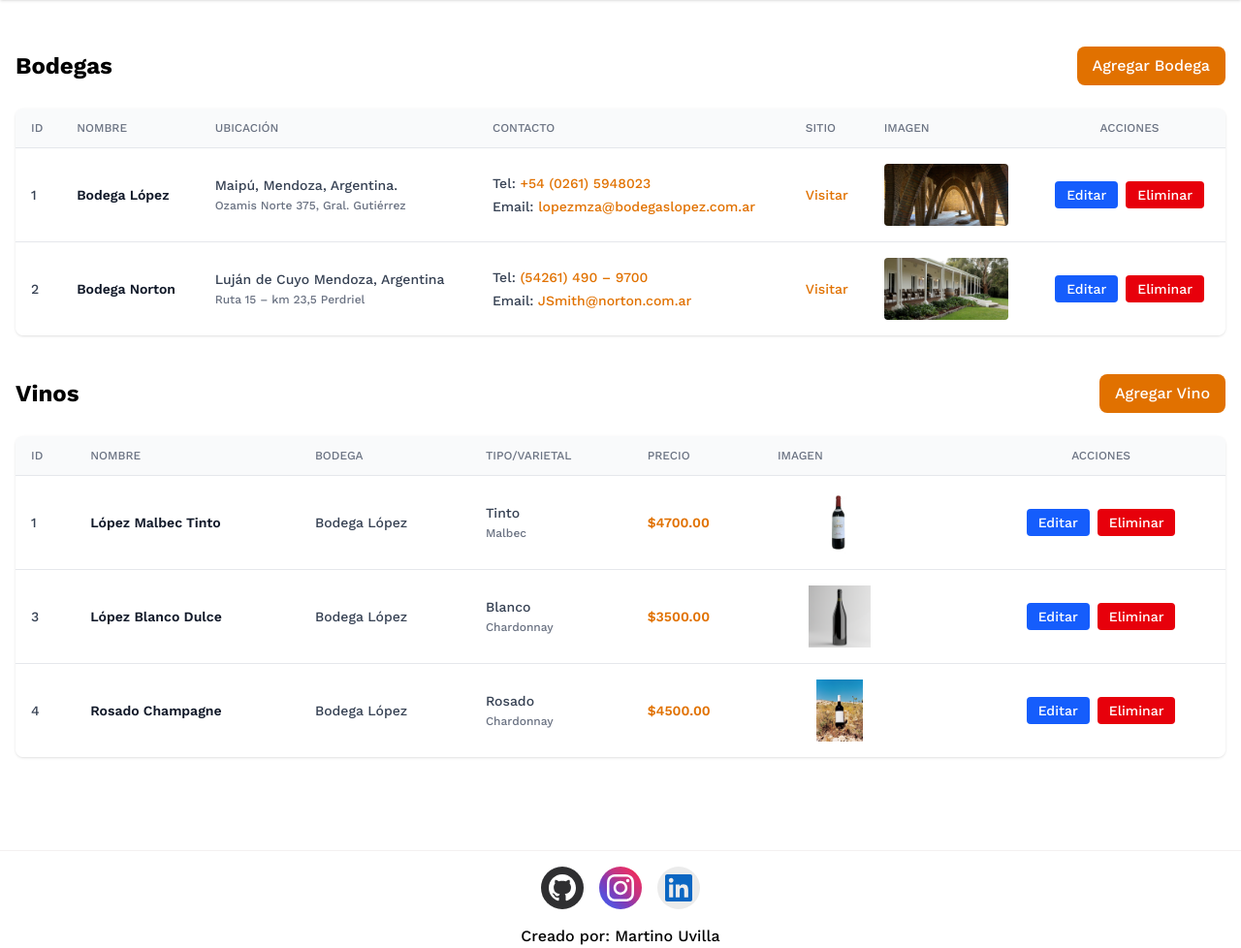
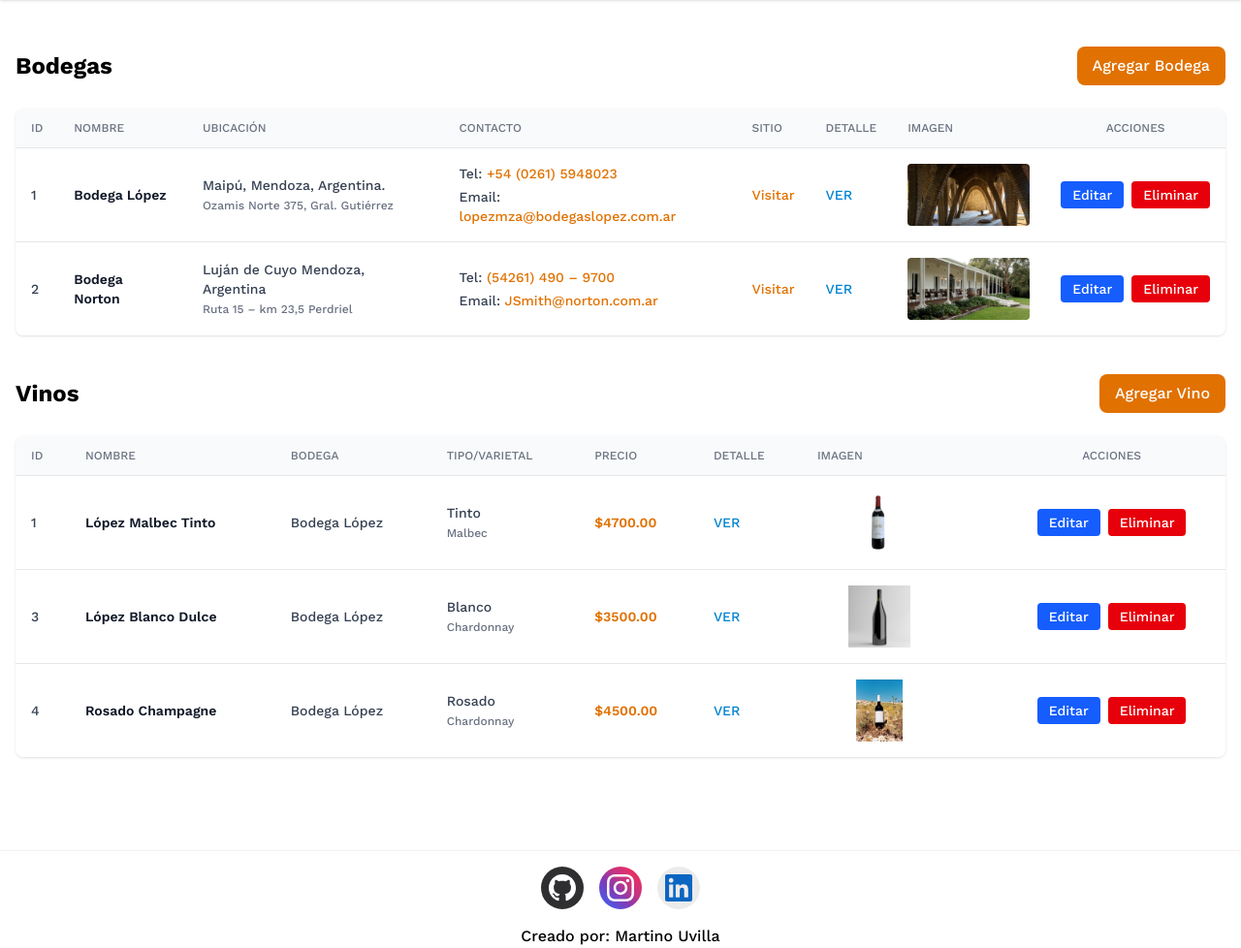
Before and after one commit to martinoum/final_programacion, a Django app: page /administrar/ in a window 1280 px wide. Shown: the part 72-1050 px from the top of the page at 97% size. Run offline with Django 5.2, Linux system fonts and the light colour scheme; data comes from the database, SQL or seed files in the repository; both versions use the stored data as it was after the commit.

Commit message:
arreglos finales

```diff
--- a/bodegaApp/templates/administrar.html
+++ b/bodegaApp/templates/administrar.html
@@ -21,6 +21,7 @@
           <th class="px-4 py-3 text-xs font-medium text-left text-gray-500 uppercase">Ubicación</th>
           <th class="px-4 py-3 text-xs font-medium text-left text-gray-500 uppercase">Contacto</th>
           <th class="px-4 py-3 text-xs font-medium text-left text-gray-500 uppercase">Sitio</th>
+          <th class="px-4 py-3 text-xs font-medium text-left text-gray-500 uppercase">Detalle</th>
           <th class="px-4 py-3 text-xs font-medium text-left text-gray-500 uppercase">Imagen</th>
           <th class="px-4 py-3 text-xs font-medium text-center text-gray-500 uppercase">Acciones</th>
         </tr>
@@ -40,10 +41,13 @@
           </td>
           <td class="px-4 py-4 text-sm text-gray-700">
             {% if bodega.sitio %}
-            <a href="{{ bodega.sitio }}" target="_blank" rel="noopener" class="text-amber-600 hover:underline">Visitar</a>
+            <a href="{{ bodega. }}" target="_blank" rel="noopener" class="text-amber-600 hover:underline">Visitar</a>
             {% else %}
             <span class="text-xs text-gray-400">—</span>
             {% endif %}
+          </td>
+          <td class="px-4 py-4 text-sm text-gray-700">
+            <a href="{% url "bodega_detalle" bodega.id %}" class="text-sky-600 hover:underline">VER</a>
           </td>
           <td class="px-4 py-4 text-sm">
             {% if bodega.imagen %}
@@ -87,6 +91,7 @@
         <th class="px-4 py-3 text-xs font-medium text-left text-gray-500 uppercase">Bodega</th>
         <th class="px-4 py-3 text-xs font-medium text-left text-gray-500 uppercase">Tipo/Varietal</th>
         <th class="px-4 py-3 text-xs font-medium text-left text-gray-500 uppercase">Precio</th>
+        <th class="px-4 py-3 text-xs font-medium text-left text-gray-500 uppercase">Detalle</th>
         <th class="px-4 py-3 text-xs font-medium text-left text-gray-500 uppercase">Imagen</th>
         <th class="px-4 py-3 text-xs font-medium text-center text-gray-500 uppercase">Acciones</th>
       </tr>
@@ -102,6 +107,9 @@
           <span class="text-xs text-gray-500">{{ vino.varietal }}</span>
         </td>
         <td class="px-4 py-4 text-sm font-semibold text-amber-600">${{ vino.precio }}</td>
+        <td class="px-4 py-4 text-sm text-gray-700">
+            <a href="{% url "vino_detalle" vino.id %}" class="text-sky-600 hover:underline">VER</a>
+          </td>
         <td class="px-4 py-4 text-sm">
           {% if vino.imagen %}
           <img src="{{ vino.imagen.url }}" alt="{{ vino.nombre }}" class="object-contain w-32 h-16 rounded">
```
Also changed, not shown: db.sqlite3, imagenes/Moto_imagen_2.jpeg (added), imagenes/botella2.png (added), imagenes/botella_vino.png (added).
